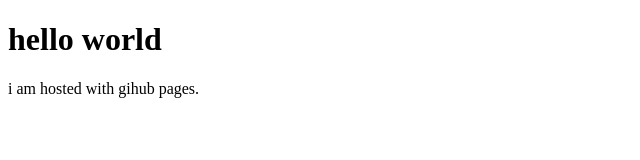
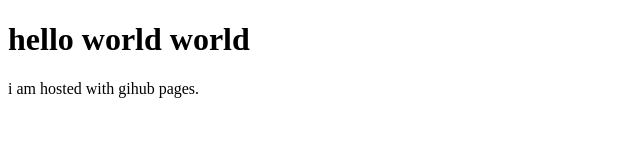
Before and after one commit to skmansoorpro/skmansoorpro.github.io, a plain HTML site: page Data Visualization/index.html in a window 1280 px wide. Shown: the whole page, without its empty margins (0-640 px from the left). Drawn offline with Linux system fonts and the light colour scheme.

Commit message:
initial commit

```diff
--- a/Data Visualization/index.html
+++ b/Data Visualization/index.html
@@ -1,7 +1,7 @@
 <!DOCTYPE html>
 <html>
     <body>
-        <h1>hello world</h1>
+        <h1>hello world world</h1>
         <p> i am hosted with gihub pages.</p>
     </body>
 </html>
```
